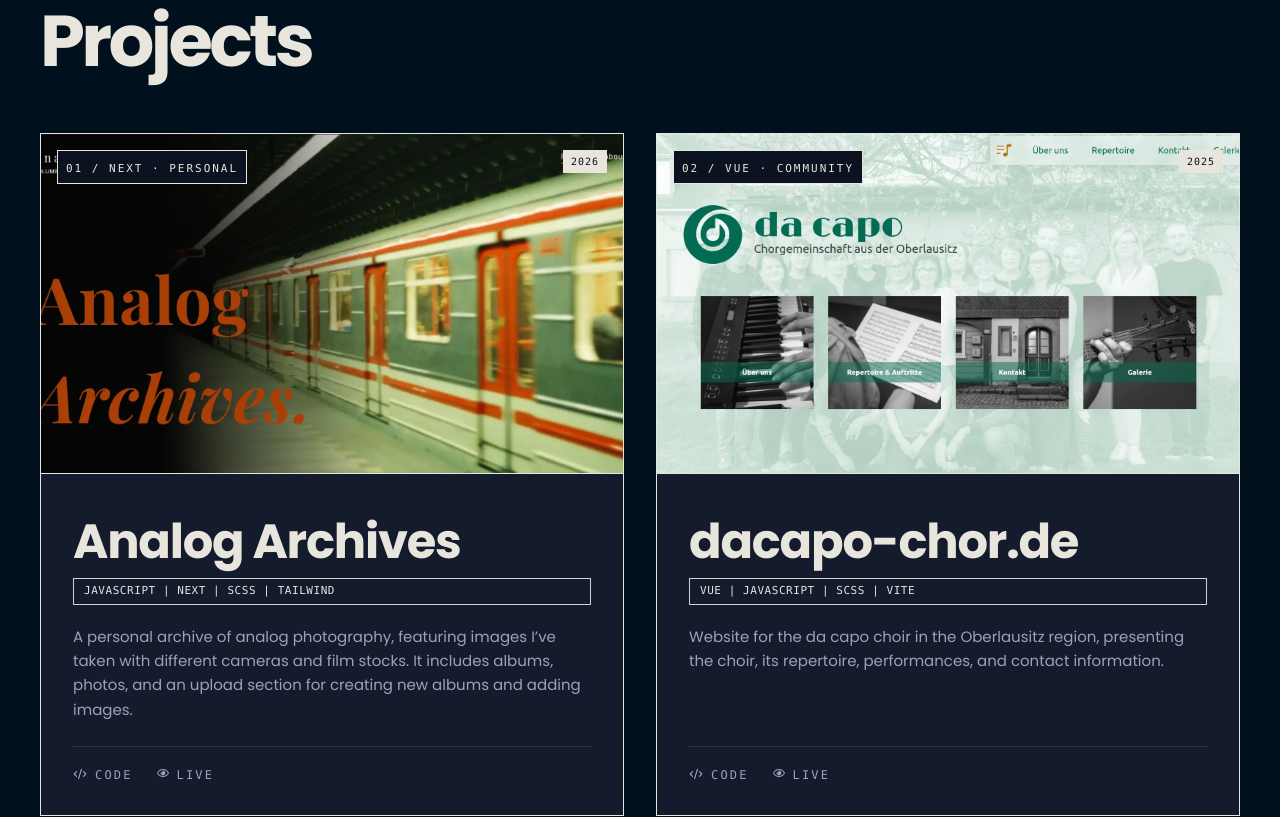
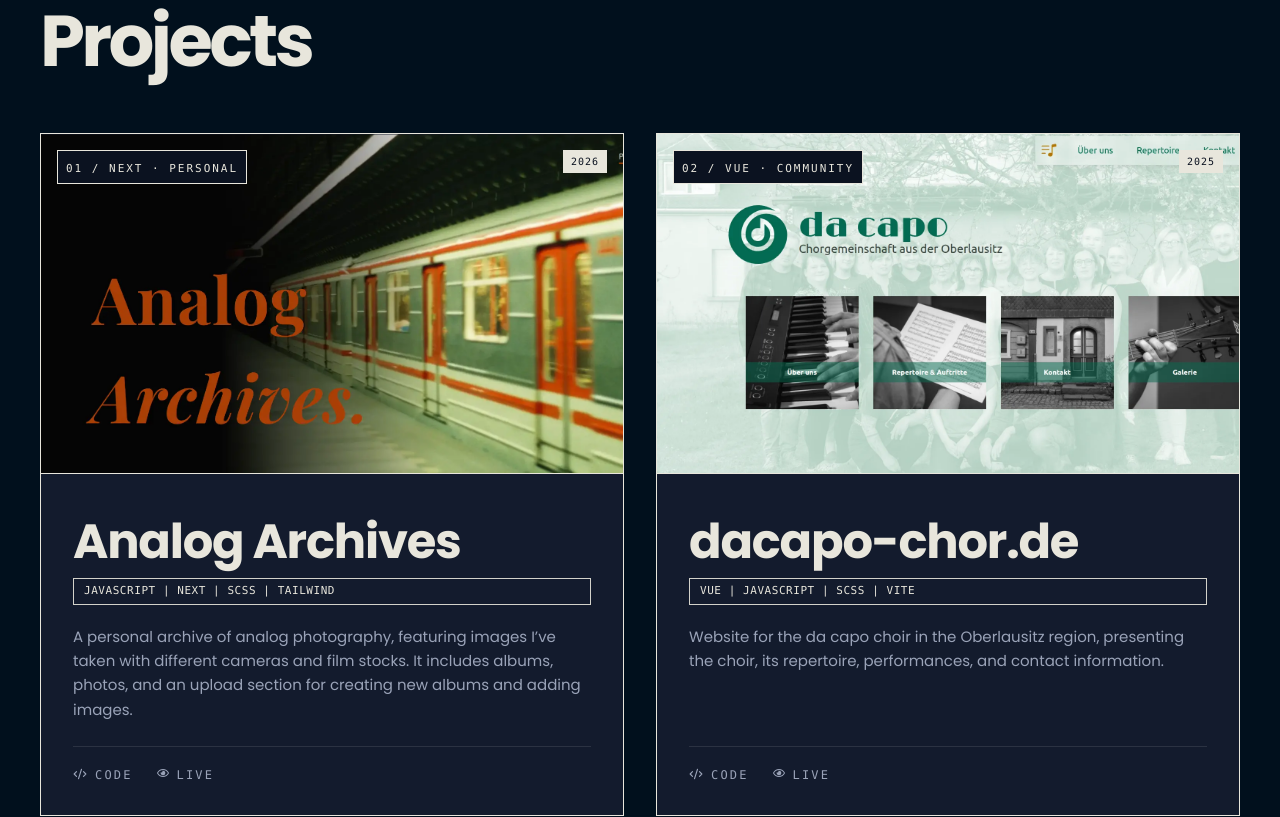
Before and after one commit to queuing4oranges/portfolio, a React (Create React App) app: page / in a window 1280 px wide. Shown: the part 900-1717 px from the top of the page. Built offline with nearby package versions, Linux system fonts and the light colour scheme; a web font is replaced by a local one.

Commit message:
Make img and title for projects to links

```diff
--- a/src/components/Projects/Projects.js
+++ b/src/components/Projects/Projects.js
@@ -18,10 +18,10 @@ export default function Projects() {
 			<div className="grid grid-cols-12 gap-6 md:gap-8">
 				{cards.map((card, idx) => (
 					<article key={idx} className="group col-span-12 md:col-span-6 border border-[#e8e6dc] bg-[#131b2d] flex flex-col">
-						<div className="relative overflow-hidden h-64 md:h-[340px] border-b border-[#e8e6dc]">
+						<a href={card.live} target='_blank' rel='noreferrer' className="relative overflow-hidden h-64 md:h-[340px] border-b border-[#e8e6dc]">
 							<img
 								alt={card.imageAlt}
-								className="proj-img w-full h-full object-cover"
+								className="proj-img w-full h-full object-cover object-left"
 								loading="lazy"
 								decoding="async"
 								src={card.image}
@@ -36,11 +36,13 @@ export default function Projects() {
 									{card.year}
 								</div>
 							}
-						</div>
+						</a>
 						<div className="p-6 md:p-8 flex-1 flex flex-col">
-							<h3 className="font-display text-2xl md:text-3xl font-bold tracking-tight text-[#e8e6dc]">
-								{card.title}
-							</h3>
+							<a href={card.live} target='_blank' rel='noreferrer'>
+								<h3 className="font-display text-2xl md:text-3xl font-bold tracking-tight text-[#e8e6dc]">
+									{card.title}
+								</h3>
+							</a>
 							<span className="font-mono text-[11px] tracking-wider uppercase border border-[#e8e6dc]/90 px-2.5 py-1 text-[#e8e6dc]">
 								{card.tech}
 							</span>
```
